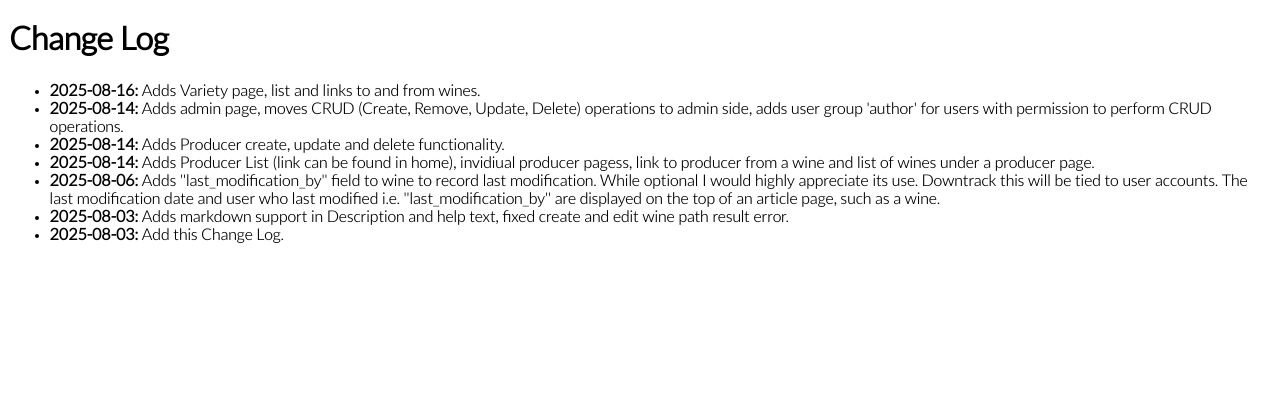
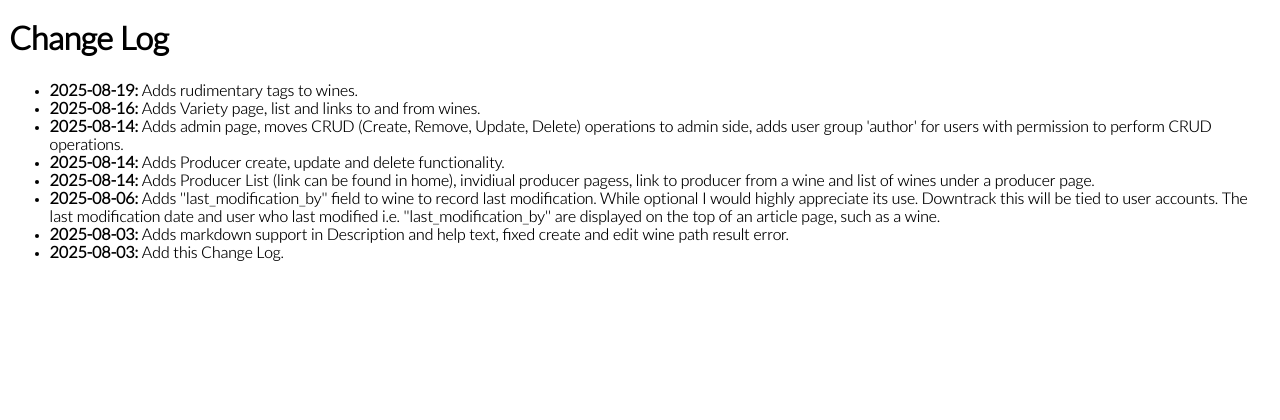
Before and after one commit to marxide/wine_wiki_site, a Django app: page /changelog in a window 1280 px wide. Shown: the part 62-482 px from the top of the page. Run offline with Django 5.2, Linux system fonts and the light colour scheme; parts of the project's set-up code (start-up, migrations or seed data) failed here and were passed over.

Commit message:
updates changelog

```diff
--- a/wine_wiki/templates/wine_wiki/changelog.html
+++ b/wine_wiki/templates/wine_wiki/changelog.html
@@ -2,6 +2,8 @@
 {% block content %}
     <h1>Change Log</h1>
     <ul>
+
+      <li><b>2025-08-19:</b> Adds rudimentary tags to wines.</li>
       <li><b>2025-08-16:</b> Adds Variety page, list and links to and from wines. </li>
       <li><b>2025-08-14:</b> Adds admin page, moves CRUD (Create, Remove, Update, Delete) operations to admin side, adds user group 'author' for users with permission to perform CRUD operations.</li>
         <li>
```
